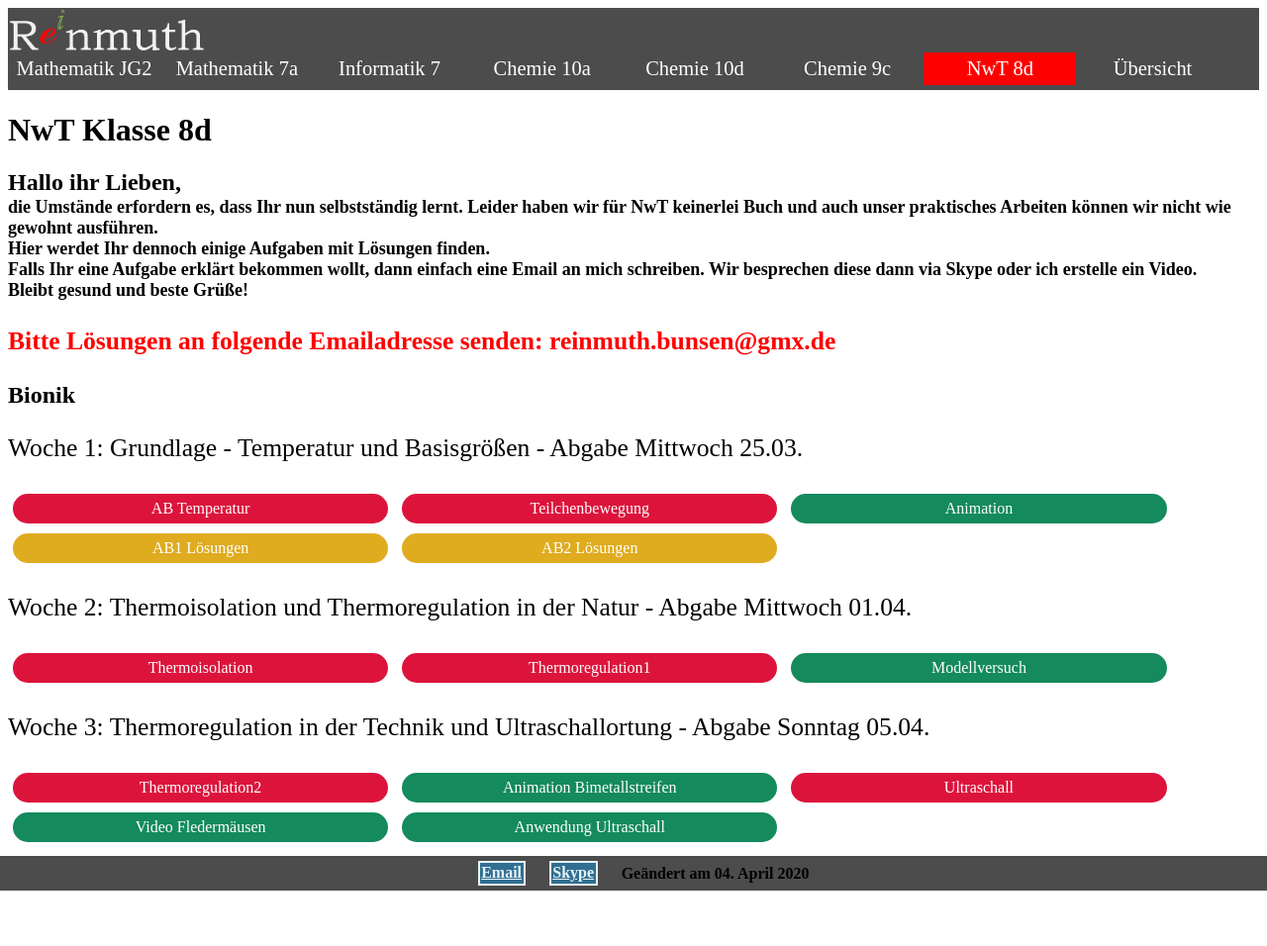
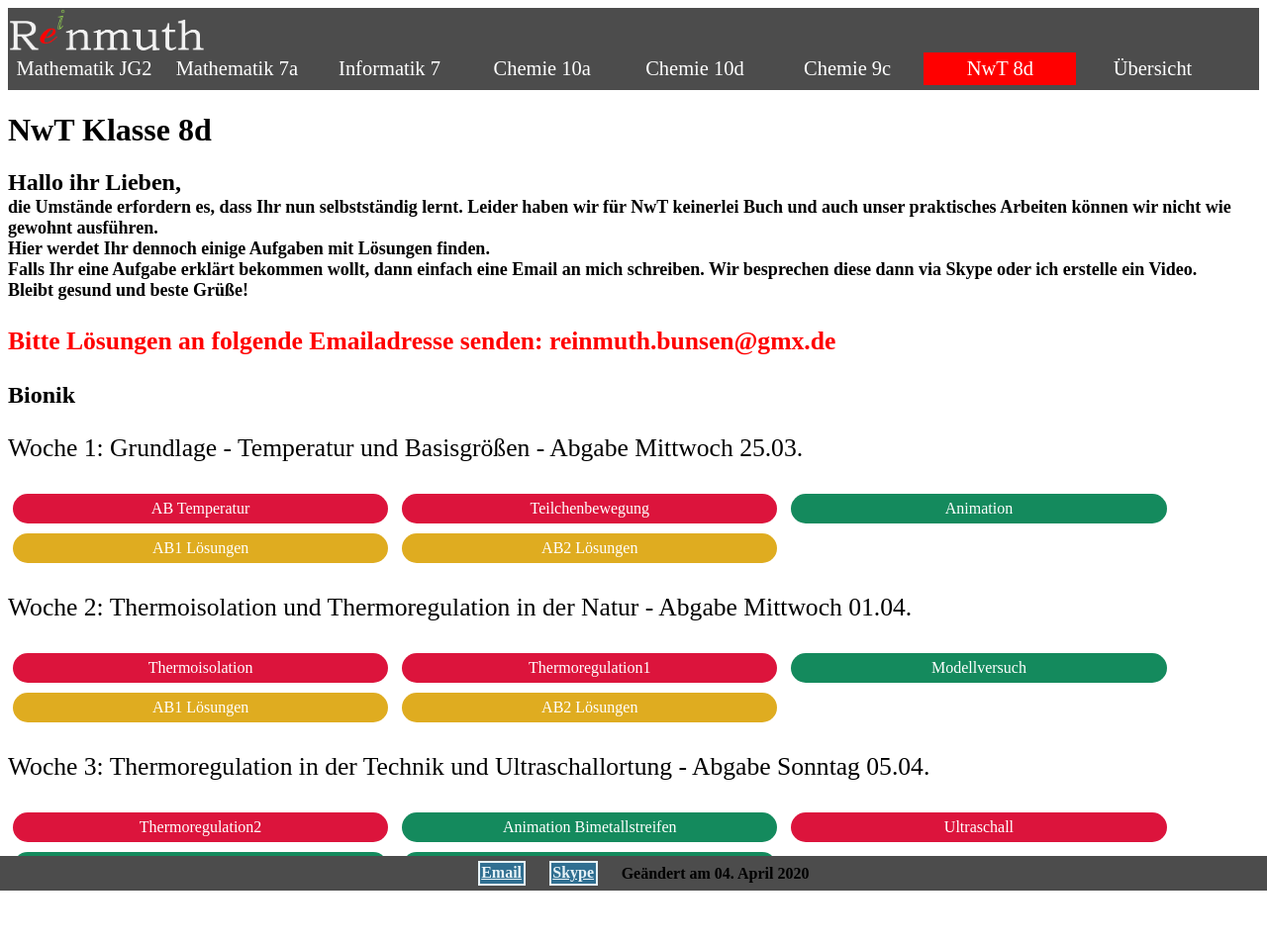
Before and after one commit to Reinmuth/Reinmuth.github.io, a Jekyll site: the page 8d.html, which Jekyll copies as it is, in a window 1280 px wide. Shown: the whole page at 99% size. Built offline with Jekyll 4.4.1, drawn with Linux system fonts in a browser that asks for light colours; before the commit the page ends 916 px from its top, so only the background shows below that.

Commit message:
Add files via upload

```diff
--- a/8d.html
+++ b/8d.html
@@ -88,6 +88,8 @@
 		<a class="kachel exerc" href="NwT8/AB Thermoisolation.pdf">Thermoisolation</a>
 		<a class="kachel exerc" href="NwT8/Thermoregulation Natur.pdf">Thermoregulation1</a>
 		<a class="kachel vid" href="https://youtu.be/CL41Z32yZG0">Modellversuch</a>
+		<a class="sol kachel" href="NwT8/AB Thermoisolation Lösungen.pdf">AB1 Lösungen</a>
+		<a class="sol kachel" href="NwT8/AB Thermoregulation Lösungen.pdf">AB2 Lösungen</a>
 
 
 
```
